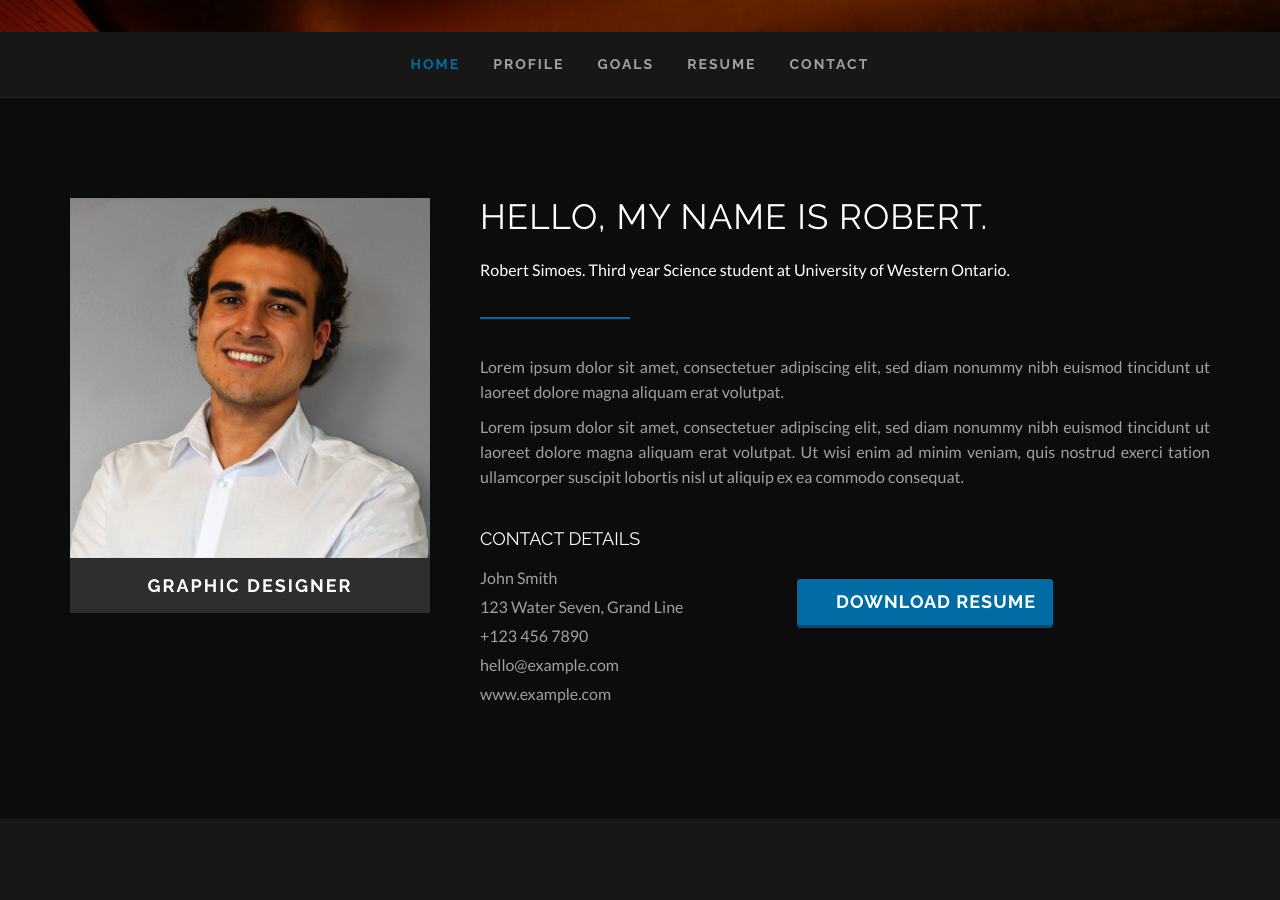
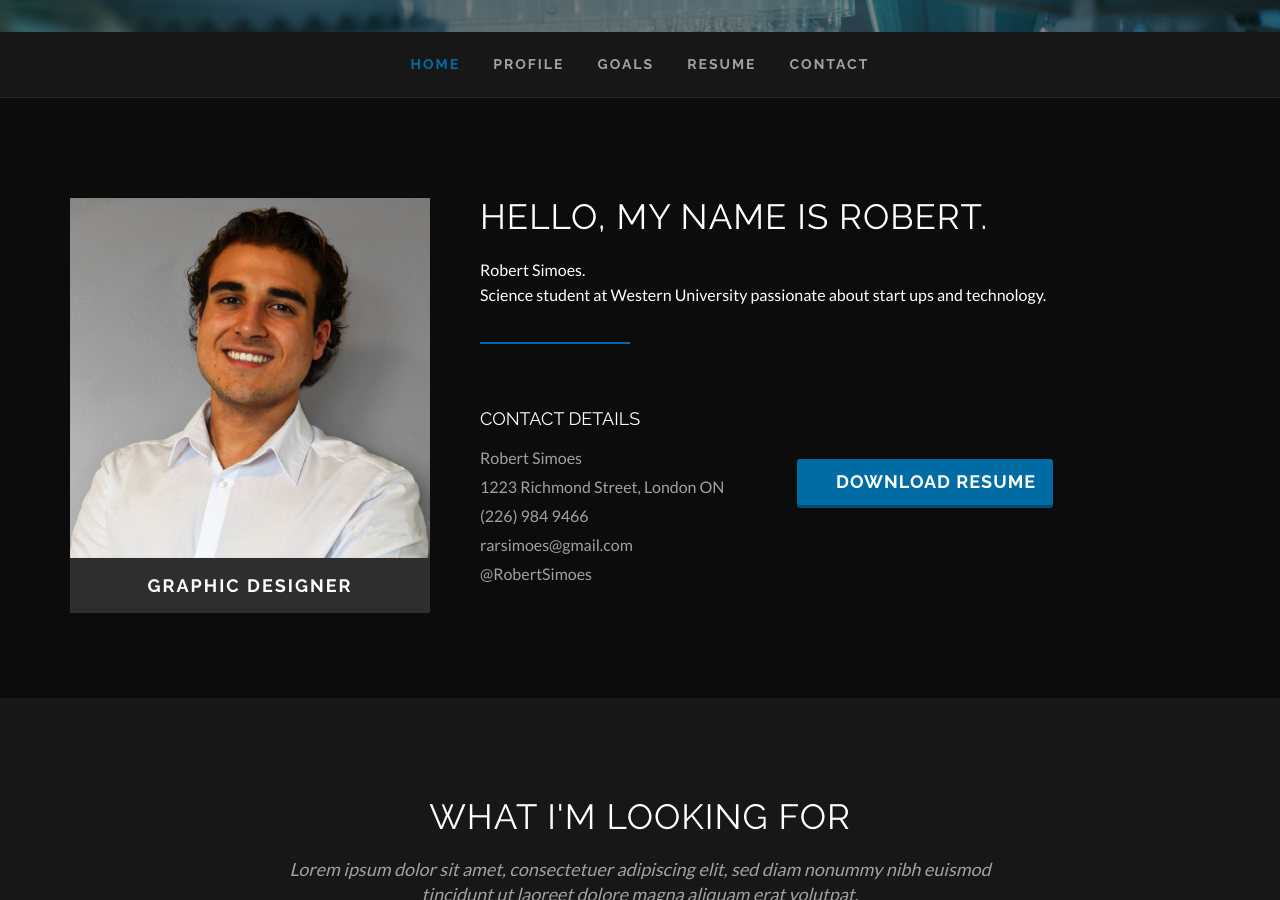
Before and after one commit to clearcareer/RobertSimoes, a Jekyll site: the page built from index.html, in a window 1280 px wide and 900 px high, scrolled down 803 px. Built offline with Jekyll 4.4.1, drawn with Linux system fonts in a browser that asks for light colours; some web fonts are replaced; some of the changed text lies outside the part shown.

Commit message:
Updated '/index.html' via CloudCannon

```diff
--- a/index.html
+++ b/index.html
@@ -5,7 +5,7 @@
 full_name: Robert Simoes
 email: rarsimoes@gmail.com
 profilepic_path: /assets/images/current linked copy.png
-background_image_path: /assets/images/portfolio/office-1031707_1920.jpg
+background_image_path: /assets/images/portfolio/laboratory-1149152_1920.jpg
 upload_resume_path: /contact/resume_robert_simoes.pdf
 occupations:
   - title: "I'm an Experimenter"
@@ -27,9 +27,9 @@
   - name: Create for Impact
     icon: Globe
     description: 'I believe in creating and committing to great products, services or initiatives with the intention to improve or impact the world around us.'
-  - name: Work in Technology
+  - name: Work with Technology
     icon: Code
-    description: My true passion lies in the technology field and start up world.
+    description: My true passion lies in the technology field and start up world where truly great ideas are conceived and acted on.
 education:
   - number: 1
     years: 2013-2017
@@ -192,17 +192,13 @@
                                 <div class="col-md-12">
                                     <h2 class="section-title editable">Hello, My Name is Robert.</h2>
 
-                                    <p class="editable">Robert Simoes. Third year Science student at University of Western Ontario.</p>
+                                    <p class="editable">Robert Simoes.<br />Science student at Western University passionate about start ups and technology.</p>
 
                                     <span class="divider"></span>
 
-                                    <p class="text-grey editable">
-                                        Lorem ipsum dolor sit amet, consectetuer adipiscing elit, sed diam nonummy nibh euismod tincidunt ut laoreet dolore magna aliquam erat volutpat.
-                                    </p>
+                                    <p class="text-grey editable"></p>
 
-                                    <p class="text-grey editable">
-                                        Lorem ipsum dolor sit amet, consectetuer adipiscing elit, sed diam nonummy nibh euismod tincidunt ut laoreet dolore magna aliquam erat volutpat. Ut wisi enim ad minim veniam, quis nostrud exerci tation ullamcorper suscipit lobortis nisl ut aliquip ex ea commodo consequat.
-                                    </p>
+                                    <p class="text-grey editable"></p>
                                 </div>
                                 <!-- //.col-md-12 -->
                             </div>
@@ -218,11 +214,11 @@
 
                                     <ul class="list-unstyled text-grey">
 
-                                        <li class="editable">John Smith</li>
-                                        <li class="editable">123 Water Seven, Grand Line</li>
-                                        <li class="editable">+123 456 7890</li>
-                                        <li class="editable">hello@example.com</li>
-                                        <li class="editable">www.example.com</li>
+                                        <li class="editable">Robert Simoes</li>
+                                        <li class="editable">1223 Richmond Street, London ON</li>
+                                        <li class="editable">(226) 984 9466</li>
+                                        <li class="editable">rarsimoes@gmail.com</li>
+                                        <li class="editable">@RobertSimoes</li>
                                     </ul>
                                 </div>
                                 <!-- //.col-md-5 -->
```
